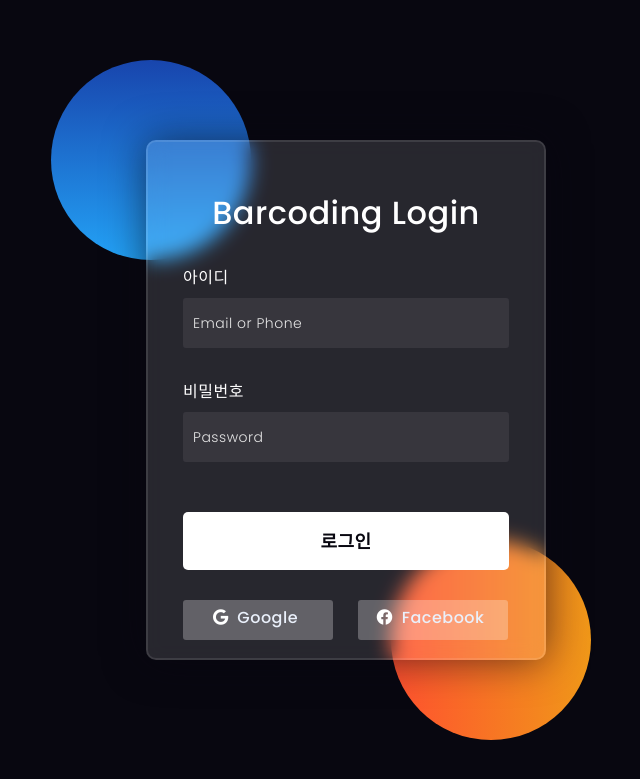
After one commit to jinuwuu12/rootWEB, a Django app: page /main/login_page/ in a window 1280 px wide. The commit adds this page. Shown: the top 779 px of the page, without its empty margins (294-934 px from the left). Run offline with Django 4.2, Linux system fonts and the light colour scheme.

Commit message:
loginform

```diff
--- /dev/null
+++ b/mainApp/templates/loginpage.html
@@ -0,0 +1,50 @@
+{% load static %}
+<!DOCTYPE html>
+<html lang="en" >
+<head>
+  <meta charset="UTF-8">
+  <title>BarcodingApp</title>
+
+
+</head>
+<body>
+<!-- partial:index.partial.html -->
+<!DOCTYPE html>
+<html lang="en">
+<head>
+  <!-- Design by foolishdeveloper.com -->
+    <title>Glassmorphism login Form Tutorial in html css</title>
+
+    <link rel="preconnect" href="https://fonts.gstatic.com">
+    <link rel="stylesheet" href="https://cdnjs.cloudflare.com/ajax/libs/font-awesome/5.15.4/css/all.min.css">
+    <link href="https://fonts.googleapis.com/css2?family=Poppins:wght@300;500;600&display=swap" rel="stylesheet">
+    <link rel="stylesheet" href="{% static 'css/loginpage_styles.css' %}">
+
+</head>
+
+<body>
+    <div class="background">
+        <div class="shape"></div>
+        <div class="shape"></div>
+    </div>
+    <form>
+        <h3>Barcoding Login</h3>
+
+        <label for="username">아이디</label>
+        <input type="text" placeholder="Email or Phone" id="username">
+
+        <label for="password">비밀번호</label>
+        <input type="password" placeholder="Password" id="password">
+
+        <button>로그인</button>
+        <div class="social">
+          <div class="go"><i class="fab fa-google"></i>  Google</div>
+          <div class="fb"><i class="fab fa-facebook"></i>  Facebook</div>
+        </div>
+    </form>
+</body>
+</html>
+<!-- partial -->
+
+</body>
+</html>
--- /dev/null
+++ b/mainApp/urls.py
@@ -0,0 +1,8 @@
+from django.contrib import admin
+from django.urls import path, include
+
+from mainApp import views
+
+urlpatterns = [
+    path('login_page/', views.login_page, name='login_page'),
+]
--- a/mainApp/views.py
+++ b/mainApp/views.py
@@ -1,3 +1,9 @@
 from django.shortcuts import render
+import os
+# Create your views here.
+def login_page(request):
+    from django.conf import settings
+    print(settings.BASE_DIR)  # BASE_DIR 확인
+    print(os.path.join(settings.BASE_DIR, 'templates'))  # 템플릿 경로 확인
 
-# Create your views here.
+    return render(request, 'loginpage.html')
--- a/rootWEB/settings.py
+++ b/rootWEB/settings.py
@@ -124,7 +124,8 @@ USE_TZ = True
 # Static files (CSS, JavaScript, Images)
 # https://docs.djangoproject.com/en/4.1/howto/static-files/
 
-STATIC_URL = "static/"
+STATIC_URL = "/static/"
+STATICFILES_DIRS = [BASE_DIR / "static"]
 
 # Default primary key field type
 # https://docs.djangoproject.com/en/4.1/ref/settings/#default-auto-field
--- a/rootWEB/templates/mainpage.html
+++ b/rootWEB/templates/mainpage.html
@@ -14,6 +14,10 @@
         <button>바코드 스캔</button>
     </a>
 
+    <!--로그인 페이지로 이동하는 버튼 -->
+    <a href="{% url 'login_page' %}">
+        <button>로그인 페이지</button>
+    </a>
 
     <!-- 입출고 관리 페이지로 이동하는 버튼 -->
     <a href="{% url 'IF_Main' %}">
--- a/rootWEB/urls.py
+++ b/rootWEB/urls.py
@@ -8,6 +8,7 @@ urlpatterns = [
     path("admin/", admin.site.urls),
     path('', views.index, name='main_page'),
     path('scanner/', include('scannerApp.urls')),  # scannerApp의 URL을 포함시킴
+    path('main/', include('mainApp.urls')),     # mainApp의 URL을 포함시킴
     path('inventoryflow/',include('inventoryflowApp.urls')),
     path('inventorycheck/',include('inventorycheckApp.urls')),
 ]
--- /dev/null
+++ b/static/css/loginpage_styles.css
@@ -0,0 +1,122 @@
+*,
+*:before,
+*:after{
+    padding: 0;
+    margin: 0;
+    box-sizing: border-box;
+}
+body{
+    background-color: #080710;
+}
+.background{
+    width: 430px;
+    height: 520px;
+    position: absolute;
+    transform: translate(-50%,-50%);
+    left: 50%;
+    top: 50%;
+}
+.background .shape{
+    height: 200px;
+    width: 200px;
+    position: absolute;
+    border-radius: 50%;
+}
+.shape:first-child{
+    background: linear-gradient(
+        #1845ad,
+        #23a2f6
+    );
+    left: -80px;
+    top: -80px;
+}
+.shape:last-child{
+    background: linear-gradient(
+        to right,
+        #ff512f,
+        #f09819
+    );
+    right: -30px;
+    bottom: -80px;
+}
+form{
+    height: 520px;
+    width: 400px;
+    background-color: rgba(255,255,255,0.13);
+    position: absolute;
+    transform: translate(-50%,-50%);
+    top: 50%;
+    left: 50%;
+    border-radius: 10px;
+    backdrop-filter: blur(10px);
+    border: 2px solid rgba(255,255,255,0.1);
+    box-shadow: 0 0 40px rgba(8,7,16,0.6);
+    padding: 50px 35px;
+}
+form *{
+    font-family: 'Poppins',sans-serif;
+    color: #ffffff;
+    letter-spacing: 0.5px;
+    outline: none;
+    border: none;
+}
+form h3{
+    font-size: 32px;
+    font-weight: 500;
+    line-height: 42px;
+    text-align: center;
+}
+
+label{
+    display: block;
+    margin-top: 30px;
+    font-size: 16px;
+    font-weight: 500;
+}
+input{
+    display: block;
+    height: 50px;
+    width: 100%;
+    background-color: rgba(255,255,255,0.07);
+    border-radius: 3px;
+    padding: 0 10px;
+    margin-top: 8px;
+    font-size: 14px;
+    font-weight: 300;
+}
+::placeholder{
+    color: #e5e5e5;
+}
+button{
+    margin-top: 50px;
+    width: 100%;
+    background-color: #ffffff;
+    color: #080710;
+    padding: 15px 0;
+    font-size: 18px;
+    font-weight: 600;
+    border-radius: 5px;
+    cursor: pointer;
+}
+.social{
+  margin-top: 30px;
+  display: flex;
+}
+.social div{
+  background: red;
+  width: 150px;
+  border-radius: 3px;
+  padding: 5px 10px 10px 5px;
+  background-color: rgba(255,255,255,0.27);
+  color: #eaf0fb;
+  text-align: center;
+}
+.social div:hover{
+  background-color: rgba(255,255,255,0.47);
+}
+.social .fb{
+  margin-left: 25px;
+}
+.social i{
+  margin-right: 4px;
+}
```
